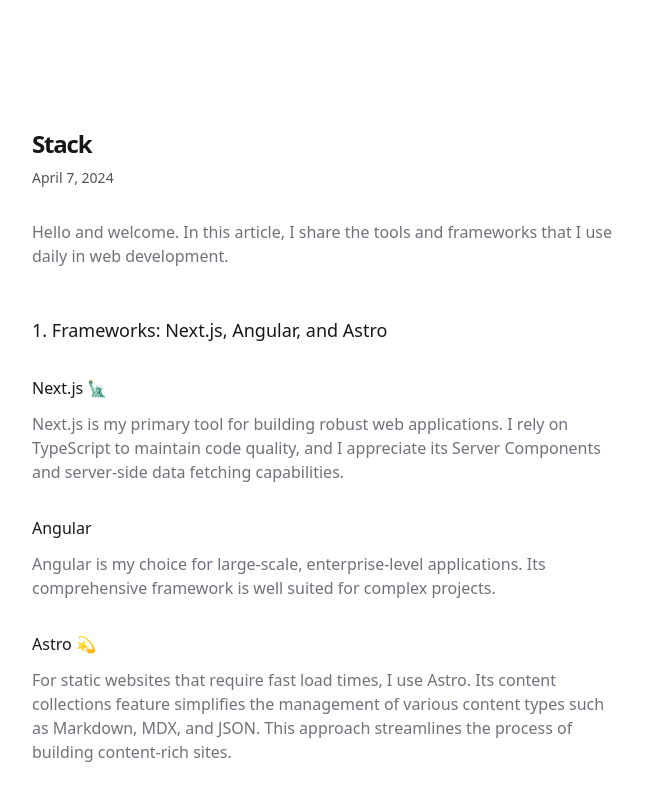
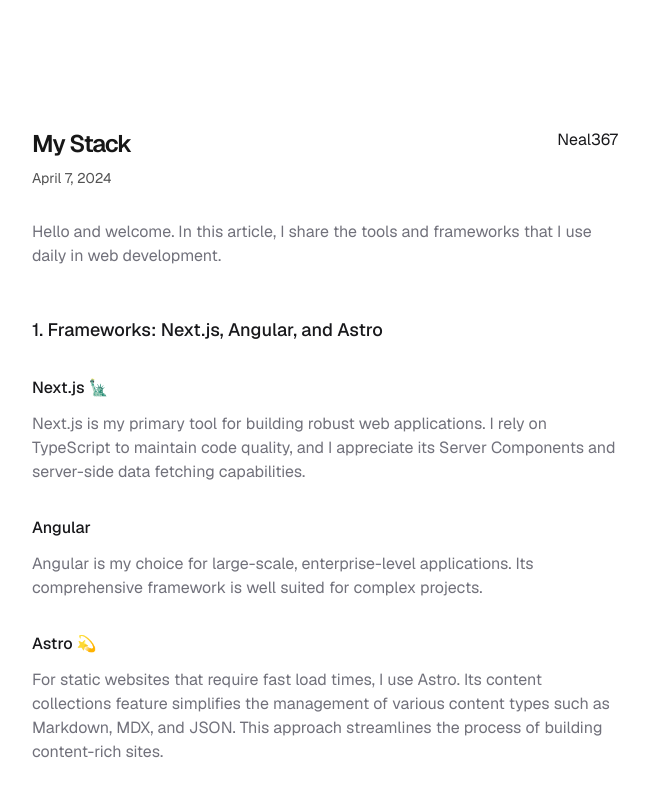
Before and after one commit to neaL367/neaL, a Next.js app: page /writing/stack in a window 1280 px wide. Shown: the top 800 px of the page, without its empty margins (315-964 px from the left). Built offline with nearby package versions, Linux system fonts and the light colour scheme.

Commit message:
fix: typeroute refactor writing utils

```diff
--- a/app/layout.tsx
+++ b/app/layout.tsx
@@ -55,7 +55,7 @@
 }>) {
   return (
     <html lang="en">
-      <body className={`${geistSans.variable} antialiased`}>
+      <body className={`${geistSans.className} antialiased`}>
         <main className="w-full my-0 md:my-16">{children}</main>
       </body>
     </html>
--- /dev/null
+++ b/app/not-found.tsx
@@ -0,0 +1,13 @@
+import { Link } from "@/components/link";
+
+export default function NotFound() {
+  return (
+    <div className="h-[70dvh] text-center flex flex-col justify-center">
+      <h1 className="mb-6 text-2xl font-bold text-zinc-900 dark:text-zinc-100">
+        The page you&apos;re looking for doesn&apos;t exist or another error
+        occurred. (404)
+      </h1>
+      <Link href="/">Home</Link>
+    </div>
+  );
+}
--- a/app/page.mdx
+++ b/app/page.mdx
@@ -2,8 +2,8 @@
 
 I'm a developer and volunteer. I am currently pursuing my studies in information and technology at Sripatum University. I've been sharing knowledge about IT for people who are underprivileged as a volunteer speaker.
 
-My dream is to be a game developer by making my own. It's interesting how every technology breakthrough improves DX much better with listening to chill music while working. At last I'm a [Rockstar Games](https://rockstargames.com) fan.
+My dream is to be a game developer by making my own. It's interesting how every technology breakthrough improves DX much better with listening to chill music while working. at last I'm a [Rockstar Games](https://rockstargames.com) fan.
 
 Read my [writing](/writing).
 
-You can visit my [code](https://github.com/Neal367) or [follow me online](https://twitter.com/NL367) and [hiring](mailto:atichatbusiness@gmail.com) me if interested.
+You can visit my [code](https://github.com/Neal367) or [follow me online](https://twitter.com/NL367) and [hiring me](mailto:atichatbusiness@gmail.com) if interested.
--- a/app/writing/[slug]/page.tsx
+++ b/app/writing/[slug]/page.tsx
@@ -2,6 +2,7 @@
 import { formatDate, getWritingPosts } from "@/app/writing/utils";
 import { baseUrl } from "@/app/sitemap";
 import type { Metadata } from "next";
+import { Link } from "@/components/link";
 
 export async function generateStaticParams() {
   const posts = await getWritingPosts();
@@ -23,7 +24,7 @@
   const posts = await getWritingPosts();
   const post = posts.find((p) => p.slug === slug);
 
-  if (!post) {
+  if (!post || post.metadata.publishedAt.trim() == "") {
     notFound();
   }
 
@@ -73,7 +74,7 @@
   const posts = await getWritingPosts();
   const post = posts.find((p) => p.slug === slug);
 
-  if (!post) {
+  if (!post || post.metadata.publishedAt.trim() == "") {
     notFound();
   }
 
@@ -100,13 +101,18 @@
           }),
         }}
       />
-      <h1 className="font-semibold text-2xl tracking-tighter">
-        {metadata.title}
-      </h1>
-      <div className="flex justify-between items-center mt-2 mb-8 text-sm">
-        <p className="text-sm text-neutral-600 dark:text-neutral-400">
-          {formatDate(metadata.publishedAt)}
-        </p>
+      <div className="flex justify-between">
+        <div>
+          <h1 className="font-semibold text-2xl tracking-tighter">
+            {metadata.title}
+          </h1>
+          <p className="mt-2 mb-8 text-sm text-neutral-600 dark:text-neutral-400">
+            {formatDate(metadata.publishedAt)}
+          </p>
+        </div>
+        <div>
+          <Link href="/">{metadata.author}</Link>
+        </div>
       </div>
       <article>
         <Content />
--- a/app/writing/posts/stack.mdx
+++ b/app/writing/posts/stack.mdx
@@ -1,7 +1,8 @@
 export const metadata = {
-  title: "Stack",
+  title: "My Stack",
   publishedAt: "2024-04-07",
   summary: "A post about my tech stack",
+  author: "Neal367"
 };
 
 Hello and welcome. In this article, I share the tools and frameworks that I use daily in web development.
@@ -22,7 +23,7 @@
 ### [Tailwind CSS](https://tailwindcss.com/) 🌪️
 Tailwind CSS provides a utility-first approach to styling. It allows me to write efficient, responsive styles directly in my markup while keeping the overall CSS bundle minimal.
 
-#### Advantages of Tailwind CSS:
+Advantages of Tailwind CSS:
 - Enables inline styling that integrates well with the code.
 - Helps maintain a small, optimized CSS bundle.
 - Easily integrates with existing CSS when needed.
@@ -45,7 +46,7 @@
 - **[EC2](https://aws.amazon.com/ec2/):** Offers flexible cloud computing resources.
 
 ### Plesk and WordPress
-I also work with traditional hosting platforms. In addition to the classic example of [dseelin.co.th](https://dseelin.co.th), I have developed websites using WordPress. One notable example is [QL Healthcare Thailand](https://qlhealthcarethailand.com/), which is a healthcare-focused site built on WordPress.
+I also work with traditional hosting platforms.
 
 ## 4. Community Involvement
 
--- /dev/null
+++ b/app/writing/posts/volunteer.mdx
@@ -0,0 +1,6 @@
+export const metadata = {
+  title: "Volunteer",
+  publishedAt: "",
+  summary: "A post about my experience as volunteer",
+  author: "Neal367"
+};
--- a/app/writing/utils.ts
+++ b/app/writing/utils.ts
@@ -10,58 +10,51 @@
   default: MDXContent;
 };
 
-async function getMDXData(dir: string): Promise<Post[]> {
-  const mdxFiles = fs.readdirSync(dir).filter((file) => file.endsWith(".mdx"));
-
-  const posts = await Promise.all(
-    mdxFiles.map(async (file) => {
-      const slug = path.basename(file, path.extname(file));
-      const { default: content, metadata } = (await import(
-        `@/app/writing/posts/${slug}.mdx`
-      )) as MDXModule;
-
-      return {
-        slug,
-        metadata,
-        content,
-      };
-    }),
-  );
-  return posts;
+function getMDXSlugs(dir: string): string[] {
+  return fs
+    .readdirSync(dir)
+    .filter((file) => file.endsWith(".mdx"))
+    .map((file) => path.basename(file, path.extname(file)));
 }
 
+async function importMDXPost(slug: string): Promise<Post> {
+  const { default: content, metadata } = (await import(
+    `@/app/writing/posts/${slug}.mdx`
+  )) as MDXModule;
+
+  return { slug, metadata, content };
+}
+
+async function getMDXData(dir: string): Promise<Post[]> {
+  const slugs = getMDXSlugs(dir);
+  return Promise.all(slugs.map((slug) => importMDXPost(slug)));
+}
+
+
 export function getWritingPosts(): Promise<Post[]> {
-  return getMDXData(path.join(process.cwd(), "app", "writing", "posts"));
+  const postsDir = path.join(process.cwd(), "app", "writing", "posts");
+  return getMDXData(postsDir);
 }
 
 export function formatDate(date: string, includeRelative = false): string {
   const currentDate = new Date();
-  if (!date.includes("T")) {
-    date = `${date}T00:00:00`;
-  }
-  const targetDate = new Date(date);
+  const targetDate = new Date(date.includes("T") ? date : `${date}T00:00:00`);
 
-  const yearsAgo = currentDate.getFullYear() - targetDate.getFullYear();
-  const monthsAgo = currentDate.getMonth() - targetDate.getMonth();
-  const daysAgo = currentDate.getDate() - targetDate.getDate();
+  const diffMs = currentDate.getTime() - targetDate.getTime();
+  const diffDays = Math.floor(diffMs / (1000 * 60 * 60 * 24));
+  const diffMonths = Math.floor(diffDays / 30);
+  const diffYears = Math.floor(diffDays / 365);
 
-  let formattedDate = "";
+  let relative = "Today";
+  if (diffYears > 0) relative = `${diffYears}y ago`;
+  else if (diffMonths > 0) relative = `${diffMonths}mo ago`;
+  else if (diffDays > 0) relative = `${diffDays}d ago`;
 
-  if (yearsAgo > 0) {
-    formattedDate = `${yearsAgo}y ago`;
-  } else if (monthsAgo > 0) {
-    formattedDate = `${monthsAgo}mo ago`;
-  } else if (daysAgo > 0) {
-    formattedDate = `${daysAgo}d ago`;
-  } else {
-    formattedDate = "Today";
-  }
-
-  const fullDate = targetDate.toLocaleString("en-us", {
+  const fullDate = targetDate.toLocaleDateString("en-US", {
     month: "long",
     day: "numeric",
     year: "numeric",
   });
 
-  return includeRelative ? `${fullDate} (${formattedDate})` : fullDate;
+  return includeRelative ? `${fullDate} (${relative})` : fullDate;
 }
--- a/components/link.tsx
+++ b/components/link.tsx
@@ -1,27 +1,31 @@
-import type { ReactNode } from "react";
 import type { Route } from "next";
 import NextLink from "next/link";
 
-interface Props {
-  href: Route | string;
-  children: ReactNode;
+type Props<T extends string = string> = {
+  href: Route<T> | URL;
+  children: React.ReactNode;
   className?: string;
-}
+};
 
-export function Link({ href, children, className }: Props) {
+export function Link<T extends string = string>({
+  href,
+  children,
+  className,
+}: Props<T>) {
   const baseClass = `text-zinc-900 no-underline dark:text-zinc-100 hover:underline hover:underline-offset-4`;
   const combinedClass = className ? `${baseClass} ${className}` : baseClass;
 
   const isExternal =
-    typeof href === "string" &&
-    (href.startsWith("http") ||
-      href.startsWith("https") ||
-      href.startsWith("mailto:"));
+    href instanceof URL ||
+    (typeof href === "string" &&
+      (href.startsWith("http://") ||
+        href.startsWith("https://") ||
+        href.startsWith("mailto:")));
 
   if (isExternal) {
     return (
       <a
-        href={href}
+        href={href instanceof URL ? href.toString() : href}
         target="_blank"
         className={combinedClass}
         rel="noopener noreferrer"
--- a/components/posts.tsx
+++ b/components/posts.tsx
@@ -1,34 +1,35 @@
 import { Link } from "@/components/link";
 import { formatDate } from "@/app/writing/utils";
 import type { Post } from "@/types/post";
+import type { Route } from "next";
 
 type PostsProps = {
   posts: Post[];
 };
 
 export function Posts({ posts }: PostsProps) {
-  return (
-    <div>
-      {posts
+  const visiblePosts = posts
+    .filter((post) => post.metadata.publishedAt.trim() !== "")
     .sort((a, b) => {
-          if (
-            new Date(a.metadata.publishedAt) > new Date(b.metadata.publishedAt)
-          ) {
+      if (new Date(a.metadata.publishedAt) > new Date(b.metadata.publishedAt)) {
         return -1;
       }
       return 1;
-        })
-        .map((post) => (
+    });
+
+  return (
+    <div>
+      {visiblePosts.map((post) => (
         <Link
           key={post.slug}
-            href={`/writing/${post.slug}`}
-            className="flex flex-col space-y-1 mb-4"
+          href={`/writing/${post.slug}` as Route}
+          className="flex flex-col space-y-1 mb-4 transition duration-300 ease-in-out"
         >
           <div className="w-full flex flex-col md:flex-row space-x-0 md:space-x-2">
-              <p className="text-neutral-600 dark:text-neutral-400 w-[100px] tabular-nums">
+            <p className=" text-zinc-500 dark:text-zinc-400 tabular-nums">
               {formatDate(post.metadata.publishedAt, false)}
             </p>
-              <p className="text-neutral-900 dark:text-neutral-100 tracking-tight">
+            <p className="text-zinc-900 dark:text-zinc-100 tracking-tight">
               {post.metadata.title}
             </p>
           </div>
--- a/mdx-components.tsx
+++ b/mdx-components.tsx
@@ -32,7 +32,7 @@
       {children}
     </ol>
   ),
-  li: ({ children }) => <li className="mb-1">{children}</li>,
+  li: ({ children }) => <li className="mb-1 list-inside">{children}</li>,
   blockquote: ({ children }) => (
     <blockquote className="mb-4 border-l-2 border-zinc-300 pl-4 text-zinc-600 italic dark:border-zinc-700 dark:text-zinc-400">
       {children}
--- a/types/metadata.ts
+++ b/types/metadata.ts
@@ -2,4 +2,5 @@
   title: string;
   summary: string;
   publishedAt: string;
+  author: string;
 };
```
Lines whose indentation alone changed are shown as unchanged.
